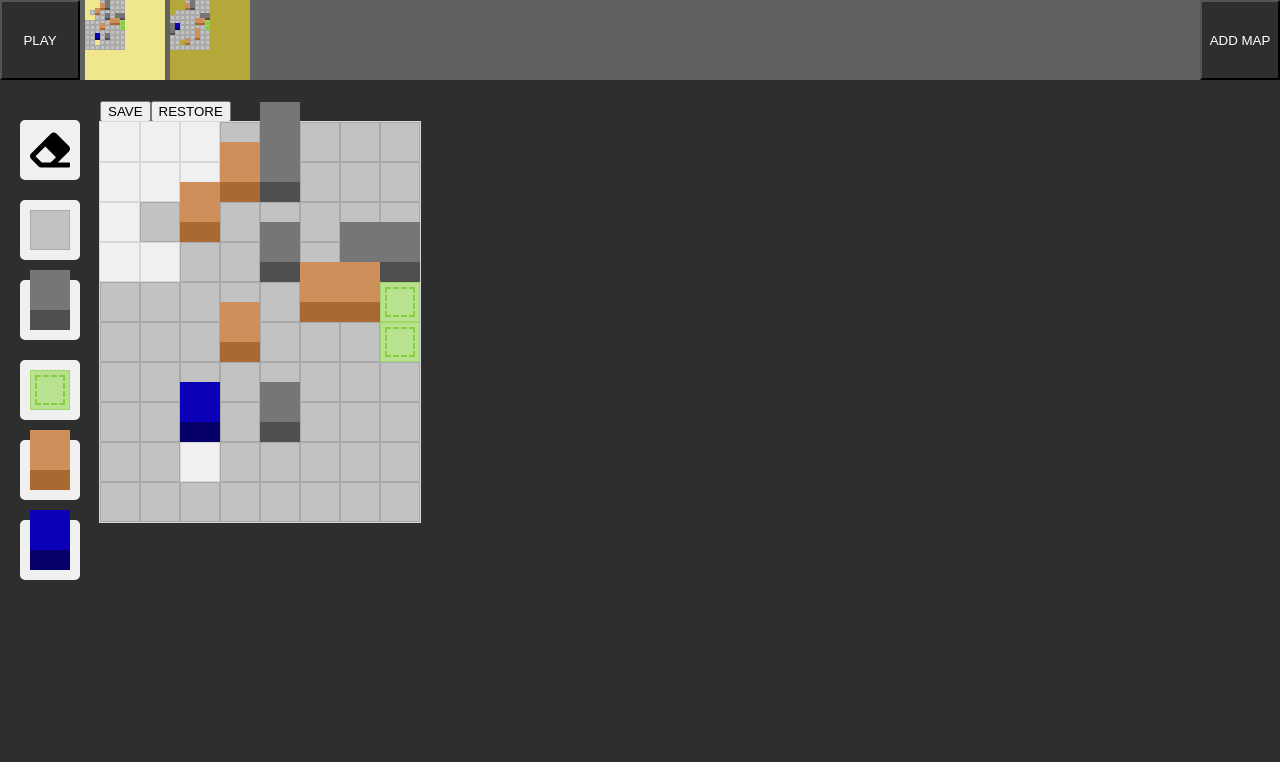
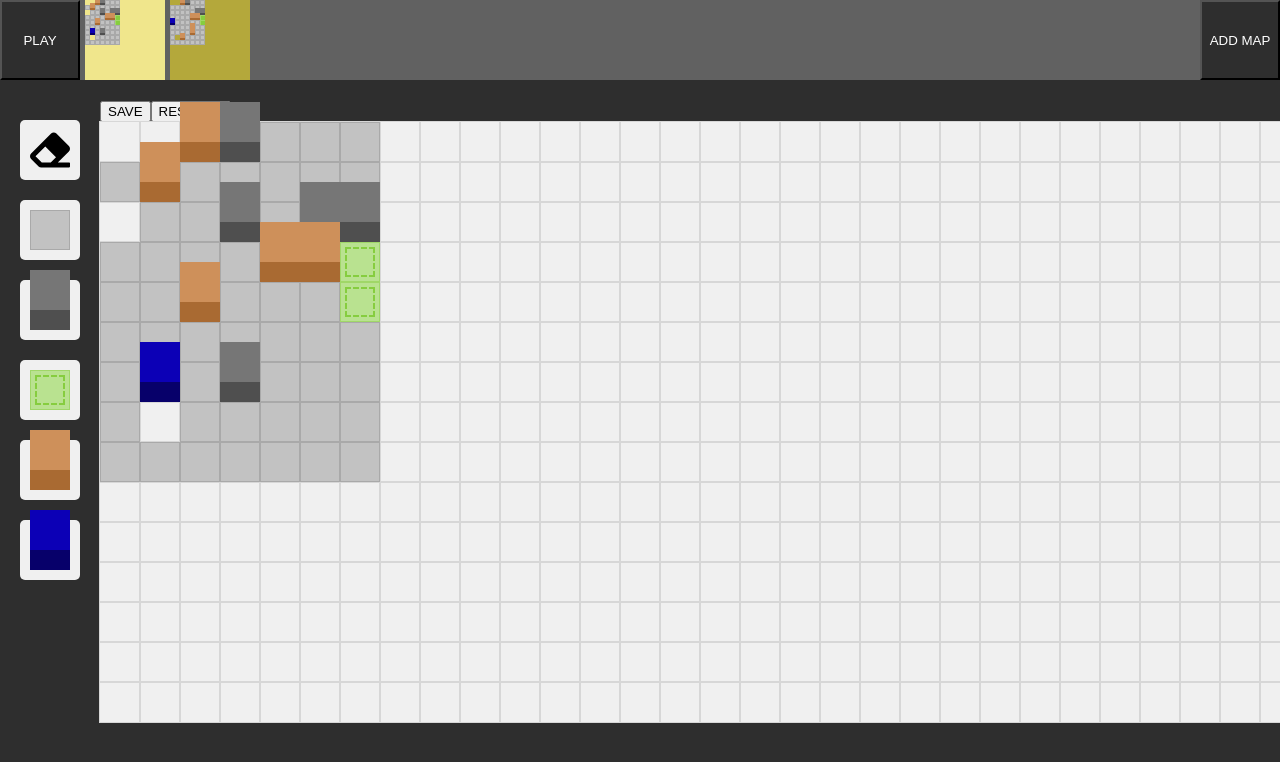
Before and after one commit to filip89/sokoban, a React (Create React App) app: page / in a window 1280 px wide. Shown: the top 762 px of the page. Built offline with nearby package versions, Linux system fonts and the light colour scheme.

Commit message:
refactor default maps generation

```diff
--- a/src/App.tsx
+++ b/src/App.tsx
@@ -6,7 +6,7 @@ import { defaultMaps } from './data/defaultMaps';
 import TopMenu from './components/TopMenu';
 import { Map } from './models/Map';
 import { v4 } from 'uuid';
-import { generateEmptyMapTemplate } from './services/generateEmptyMapTemplate';
+import { generateEmptyMapTemplate } from './services/TemplateGenerator';
 import { MapTemplate } from './models/MapTemplate';
 
 function App() {
--- a/src/data/defaultMaps.tsx
+++ b/src/data/defaultMaps.tsx
@@ -1,9 +1,9 @@
 import { Map } from '../models/Map';
+import { MapTemplate } from '../models/MapTemplate';
+import { generateMapTemplateFromContent } from '../services/TemplateGenerator';
 
-export const defaultMaps: Map[] = [
-    {
-        id: '1',
-        template: [
+const defaultTemplatesContent: MapTemplate[] = [
+    [
         ['e', 'e', 'e', 'g', 'o', 'g', 'g', 'g'],
         ['e', 'e', 'e', 'b', 'o', 'g', 'g', 'g'],
         ['e', 'g', 'b', 'g', 'g', 'g', 'g', 'g'],
@@ -15,11 +15,7 @@ export const defaultMaps: Map[] = [
         ['g', 'g', 'e', 'g', 'g', 'g', 'g', 'g'],
         ['g', 'g', 'g', 'g', 'g', 'g', 'g', 'g'],
     ],
-        isDefault: true
-    },
-    {
-        id: '2',
-        template: [
+    [
         ['e', 'e', 'e', 'g', 'o', 'g', 'g', 'g'],
         ['e', 'e', 'e', 'b', 'o', 'g', 'g', 'g'],
         ['e', 'g', 'g', 'g', 'g', 'g', 'g', 'g'],
@@ -31,6 +27,16 @@ export const defaultMaps: Map[] = [
         ['g', 'g', 'e', 'b', 'g', 'g', 'g', 'g'],
         ['g', 'g', 'g', 'g', 'g', 'g', 'g', 'g'],
     ],
-        isDefault: true
-    },
 ];
+
+const defaultMaps: Map[] = [];
+
+defaultTemplatesContent.forEach((content, index) =>
+    defaultMaps.push({
+        id: index.toString(),
+        isDefault: true,
+        template: generateMapTemplateFromContent(content),
+    })
+);
+
+export { defaultMaps };
--- /dev/null
+++ b/src/services/TemplateGenerator.ts
@@ -0,0 +1,27 @@
+import { MapFieldSign, MapTemplate } from "../models/MapTemplate";
+
+const mapHeight: number = 15;
+const mapWidth: number = 30;
+
+export function generateEmptyMapTemplate(): MapTemplate {
+    let map: 'e'[][] = [];
+    for (let rowIndex = 1; rowIndex <= mapHeight; rowIndex++) {
+        let row: 'e'[] = [];
+        for (let columnIndex = 1; columnIndex <= mapWidth; columnIndex++) row.push('e');
+        map.push(row);
+    }
+    return map;
+}
+
+export function generateMapTemplateFromContent(content: MapTemplate): MapTemplate {
+    let map: MapFieldSign[][] = [];
+    for (let rowIndex = 1; rowIndex <= mapHeight; rowIndex++) {
+        let row: MapFieldSign[] = [];
+        for (let columnIndex = 1; columnIndex <= mapWidth; columnIndex++) {
+            let existingField: MapFieldSign | undefined = content[rowIndex] ? content[rowIndex][columnIndex] : undefined;
+            row.push(existingField ?? 'e');
+        }
+        map.push(row);
+    }
+    return map;
+}
--- a/src/services/generateEmptyMapTemplate.ts
+++ /dev/null
@@ -1,14 +0,0 @@
-import { MapTemplate } from "../models/MapTemplate";
-
-const mapHeight: number = 15;
-const mapWidth: number = 30;
-
-export function generateEmptyMapTemplate(): MapTemplate {
-    let map: 'e'[][] = [];
-    for (let row = 1; row <= mapHeight; row++) {
-        let row: 'e'[] = [];
-        for (let column = 1; column <= mapWidth; column++) row.push('e');
-        map.push(row);
-    }
-    return map;
-}
```
Lines whose indentation alone changed are shown as unchanged.
